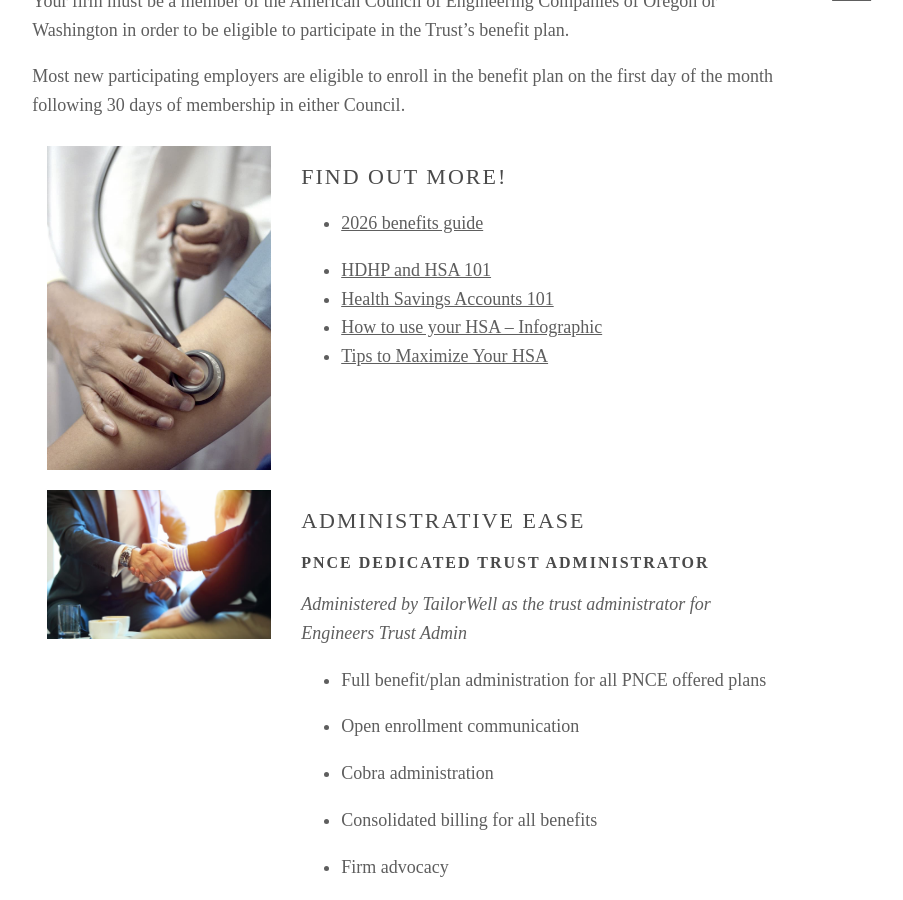
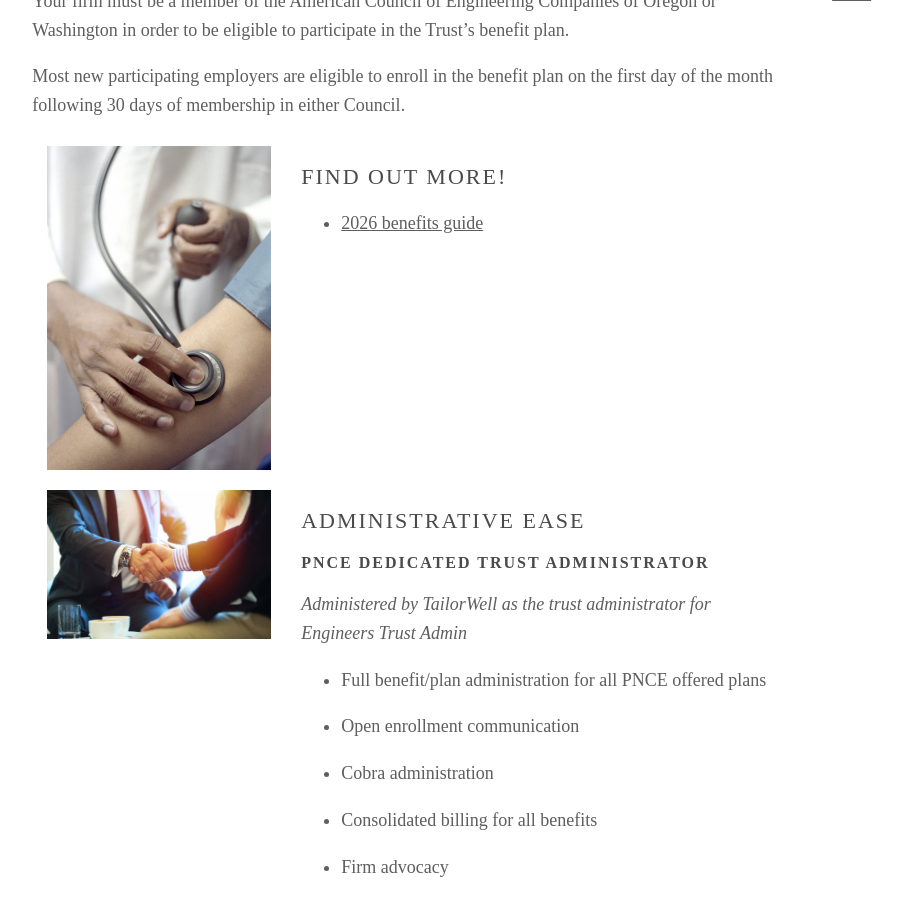
Before and after one commit to pncehwt/pncehwt.github.io, a Jekyll site: the page built from benefits/at-a-glance.md, in a window 1280 px wide and 900 px high, scrolled down 897 px. Shown: the whole window, without its empty margins (147-1050 px from the left). Built offline with Jekyll 4.4.1, drawn with Linux system fonts in a browser that asks for light colours; some web fonts are replaced.

Commit message:
Remove HDHP and HSA 101, HSA 101, How to use your HSA info, Tips to maximize your HSA

```diff
--- a/benefits/at-a-glance.md
+++ b/benefits/at-a-glance.md
@@ -38,10 +38,6 @@ layout: default
                 <li>
                   <p><a href="/assets/documents/2026/benefits/PNCE2026benefitsguide.pdf">2026 benefits guide</a></p>
                 </li>
-                <li><a href="/assets/documents/2025/benefits/HDHP-and-HSA-101.pdf">HDHP and HSA 101</a></li>
-                <li><a href="/assets/documents/2025/benefits/HSA101.pdf">Health Savings Accounts 101</a></li>
-                <li><a href="/assets/documents/2025/benefits/How-to-use-your-HSA.pdf">How to use your HSA – Infographic</a></li>
-                <li><a href="/assets/documents/2025/benefits/Tips-to-Maximize-Your-HSA.pdf">Tips to Maximize Your HSA</a></li>
               </ul>
             </div>
           </div>
```
